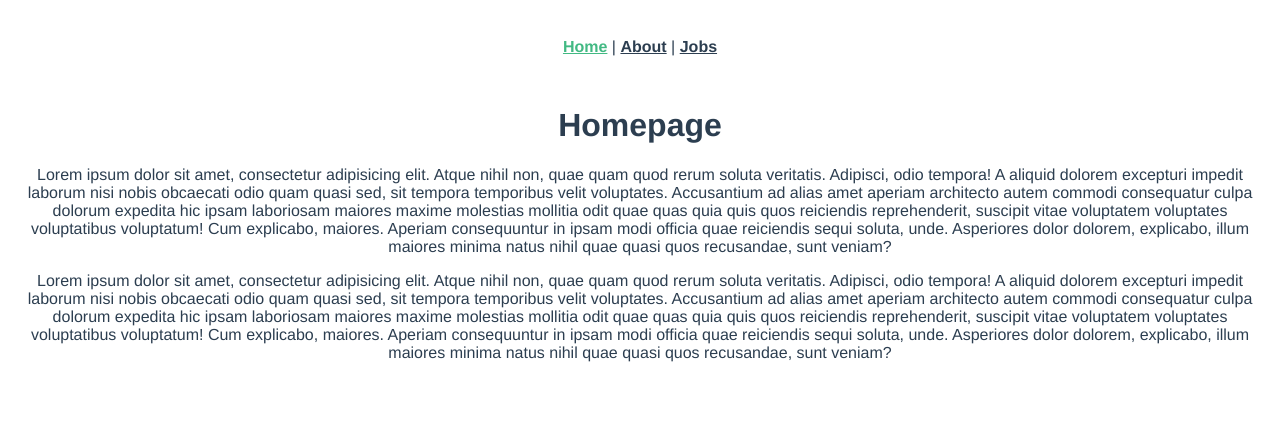
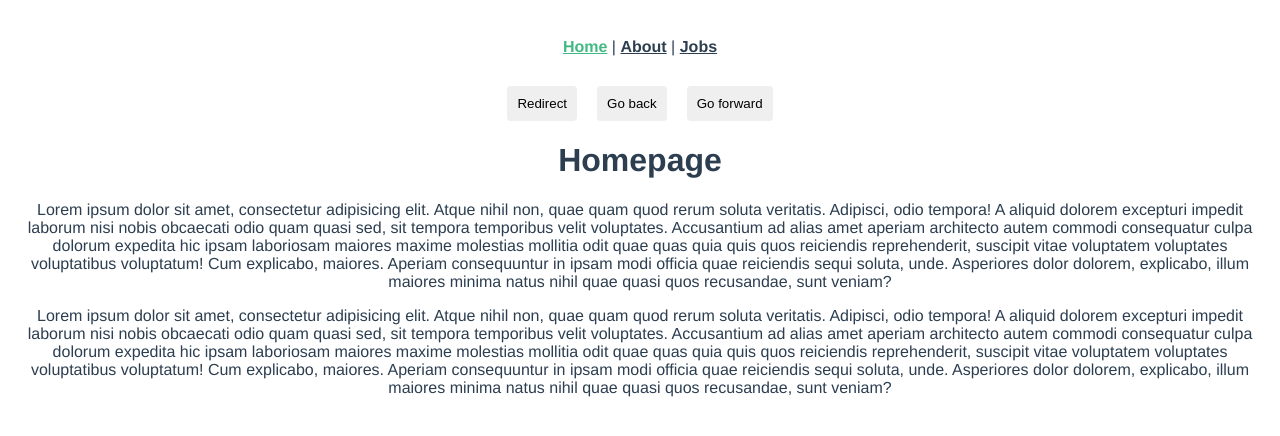
Before and after one commit to Natefr0st/vikingr-jobs, a Vue app: page / in a window 1280 px wide. Shown: the top 436 px of the page. Built offline with nearby package versions, Linux system fonts and the light colour scheme.

Commit message:
Added Programmatic navigation

```diff
--- a/src/App.vue
+++ b/src/App.vue
@@ -6,8 +6,29 @@
     |
     <router-link :to="{ name: 'jobs' }">Jobs</router-link>
   </nav>
+  <button @click="redirect">Redirect</button>
+  <button @click="back">Go back</button>
+  <button @click="forward">Go forward</button>
   <router-view/>
 </template>
+
+<script>
+export default {
+  methods: {
+    redirect() {
+      this.$router.push({
+        name: "home"
+      })
+    },
+    back() {
+      this.$router.go(-1)
+    },
+    forward() {
+      this.$router.go(1)
+    },
+  }
+}
+</script>
 
 <style>
 #app {
@@ -30,4 +51,12 @@
 nav a.router-link-exact-active {
   color: #42b983;
 }
+
+button {
+  margin: 0 10px;
+  padding: 10px;
+  border: none;
+  border-radius: 4px;
+  cursor: pointer;
+}
 </style>
```
